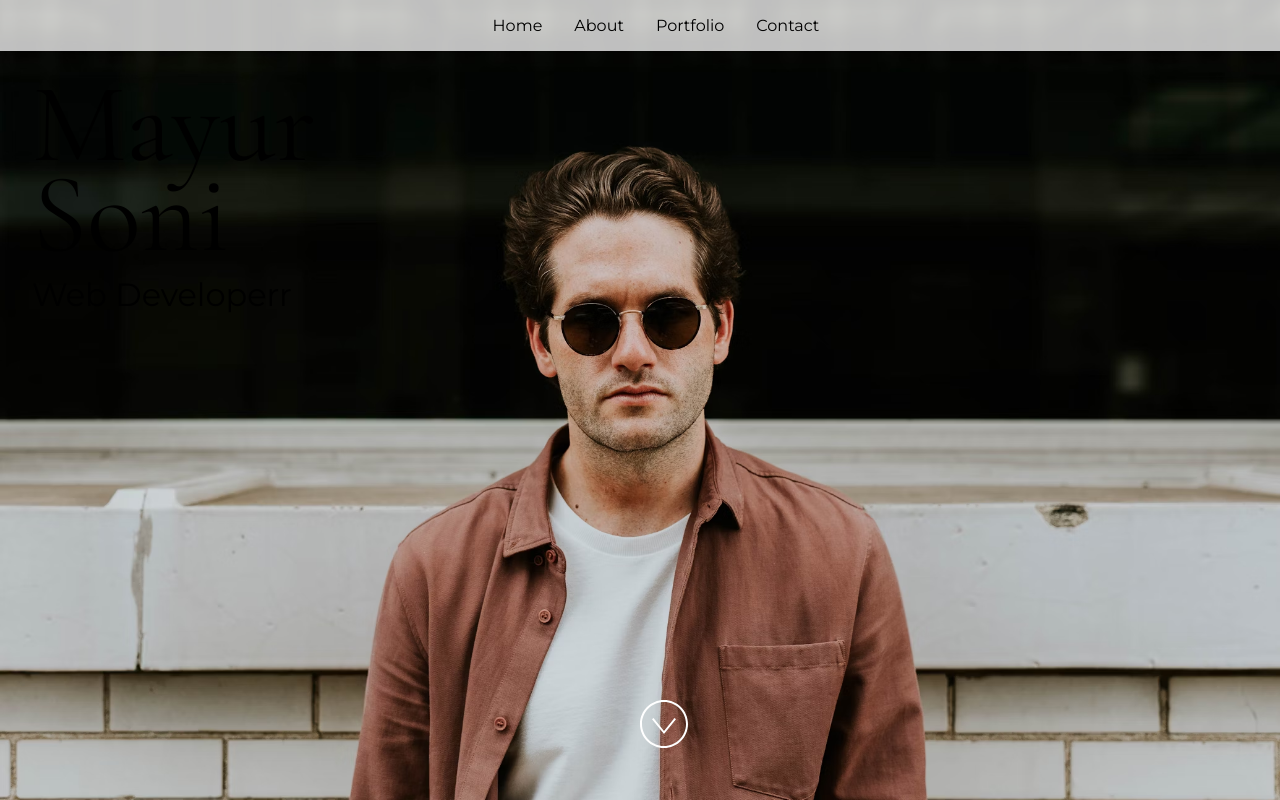
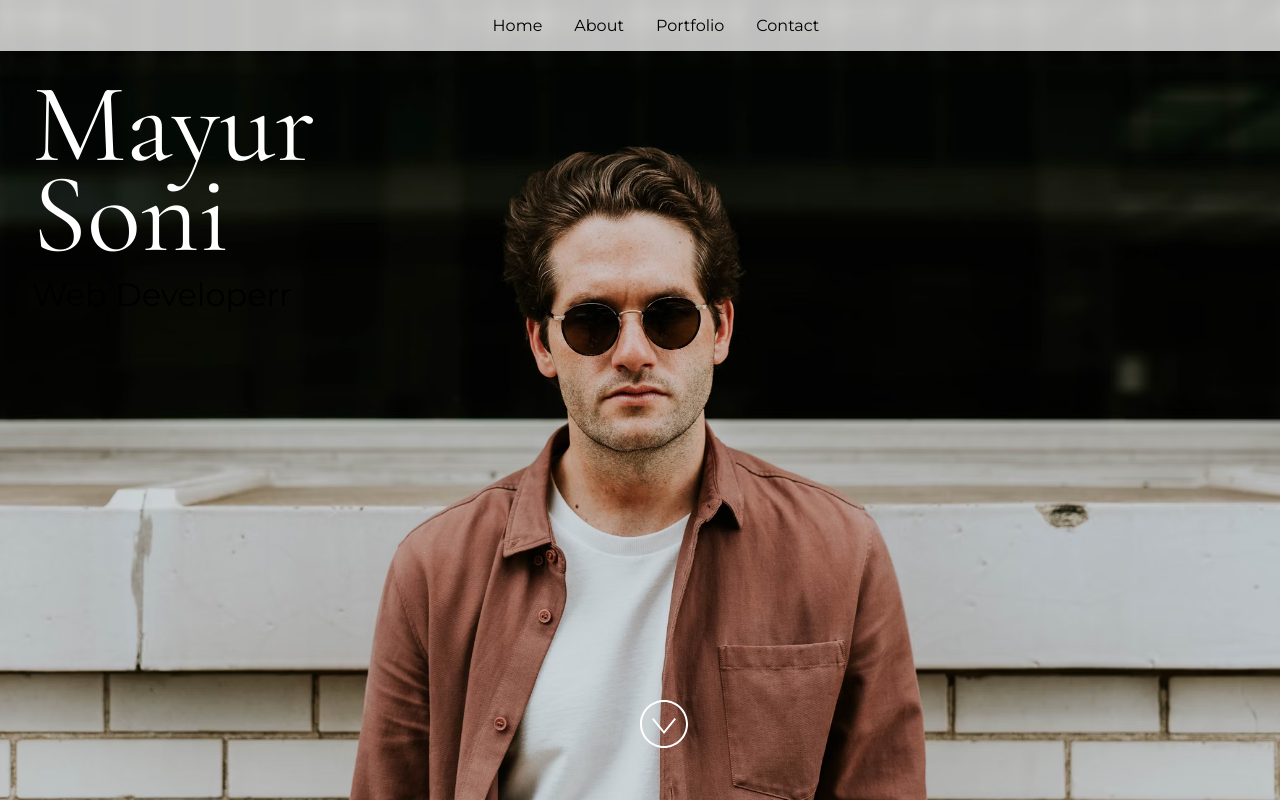
Before and after one commit to Mayursoni1518/JS_Portfolio, a React (Vite) app: page / in a window 1280 px wide. Built offline with nearby package versions, Linux system fonts and the light colour scheme.

Commit message:
Version 2

```diff
--- a/src/Components/Home.jsx
+++ b/src/Components/Home.jsx
@@ -30,7 +30,7 @@ const Home = ({ name, title }) => {
     <section id="home" className="min-height">
       <img className="background" src={image} alt="" />
       <div style={{ position: "absolute", top: "5rem", left: "2rem", width: "17rem" }}>
-        <h1>{name}</h1>
+        <h1 style={{ color: "white" }}>{name}</h1>
         <h2>{title}</h2>
       </div>
       <div style={{ position: "absolute", bottom: "3rem", left: "50%" }}>
```
